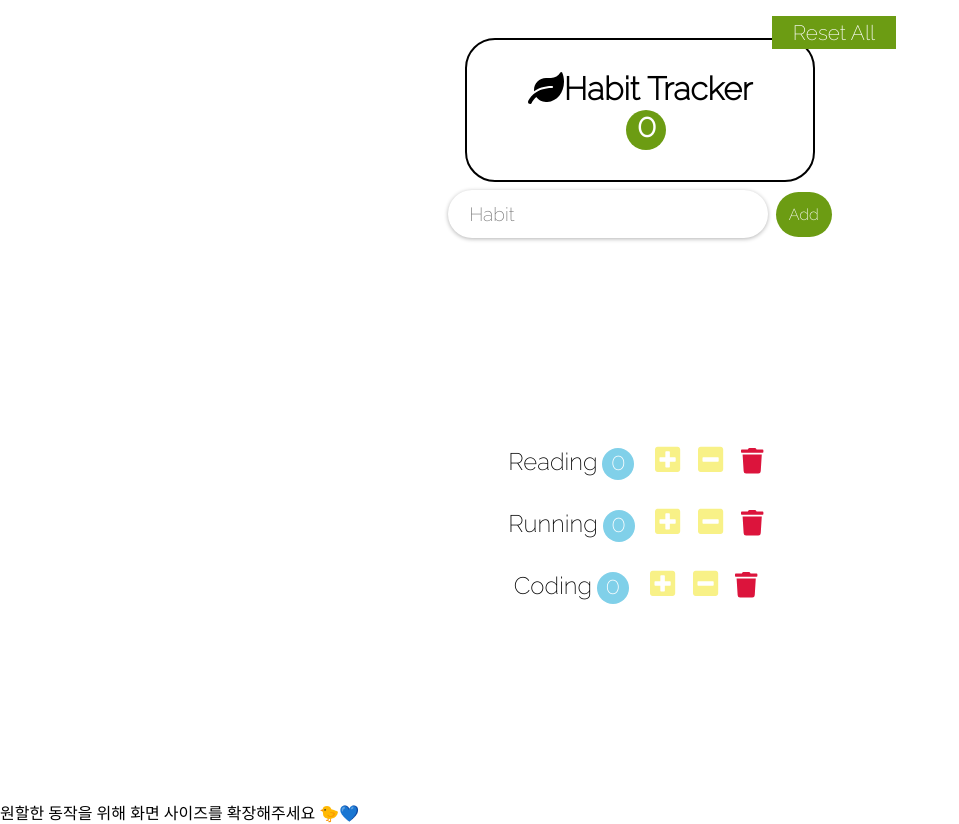
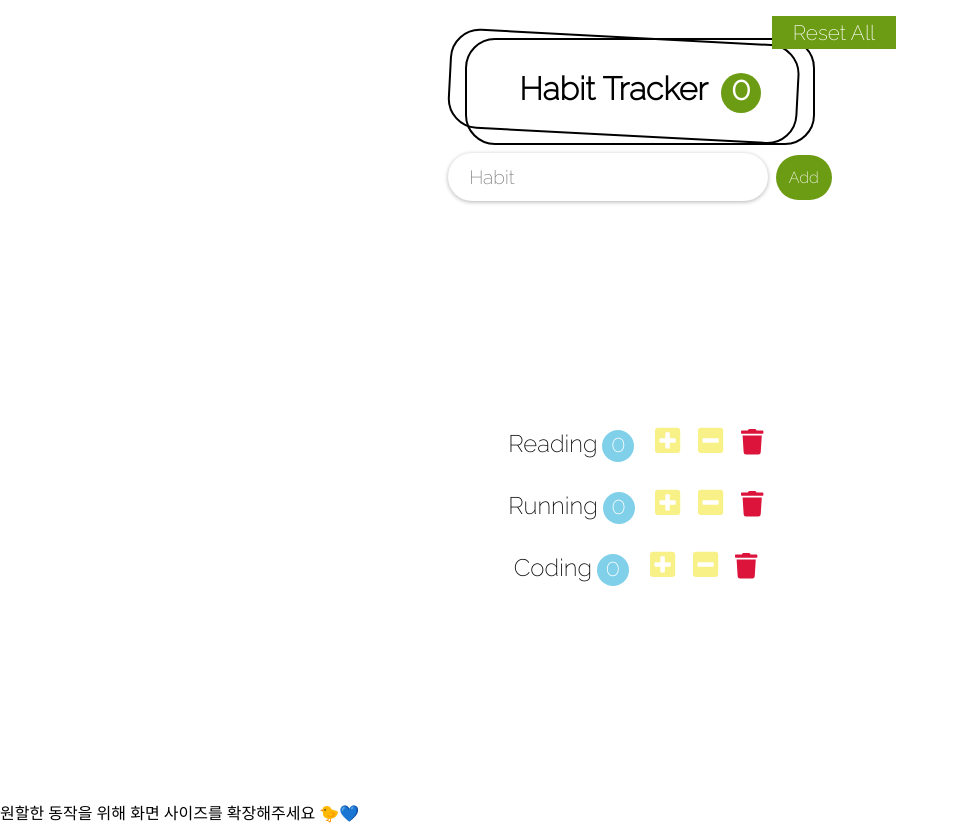
Before and after one commit to Jang-Ahyoung/Habits-Tracker, a React (Create React App) app: page / in a window 1280 px wide. Shown: the whole page, without its empty margins (0-959 px from the left). Built offline with nearby package versions, Linux system fonts and the light colour scheme.

Commit message:
헤더 디자인 수정

```diff
--- a/src/components/navbar.jsx
+++ b/src/components/navbar.jsx
@@ -4,10 +4,9 @@ class Navbar extends Component {
     render() {
         return (
             <nav className='navbar'>
-                <i className ="navbar-logo fas fa-leaf"></i>
+                <div className='navbar-border'></div>
                 <span >Habit Tracker</span>
-                {/* //props로 전달받은 totalCount 전달해줘! -> app.js에서 navbar에 실제로 전달해줘야해!!! */}
-                <span className ="navbar-count">{this.props.totalCount}</span>
+                <div className="navbar-count">{this.props.totalCount}</div>{/* //props로 전달받은 totalCount 전달해줘! -> app.js에서 navbar에 실제로 전달해줘야해!!! */}
             </nav>
         );
     }
```
